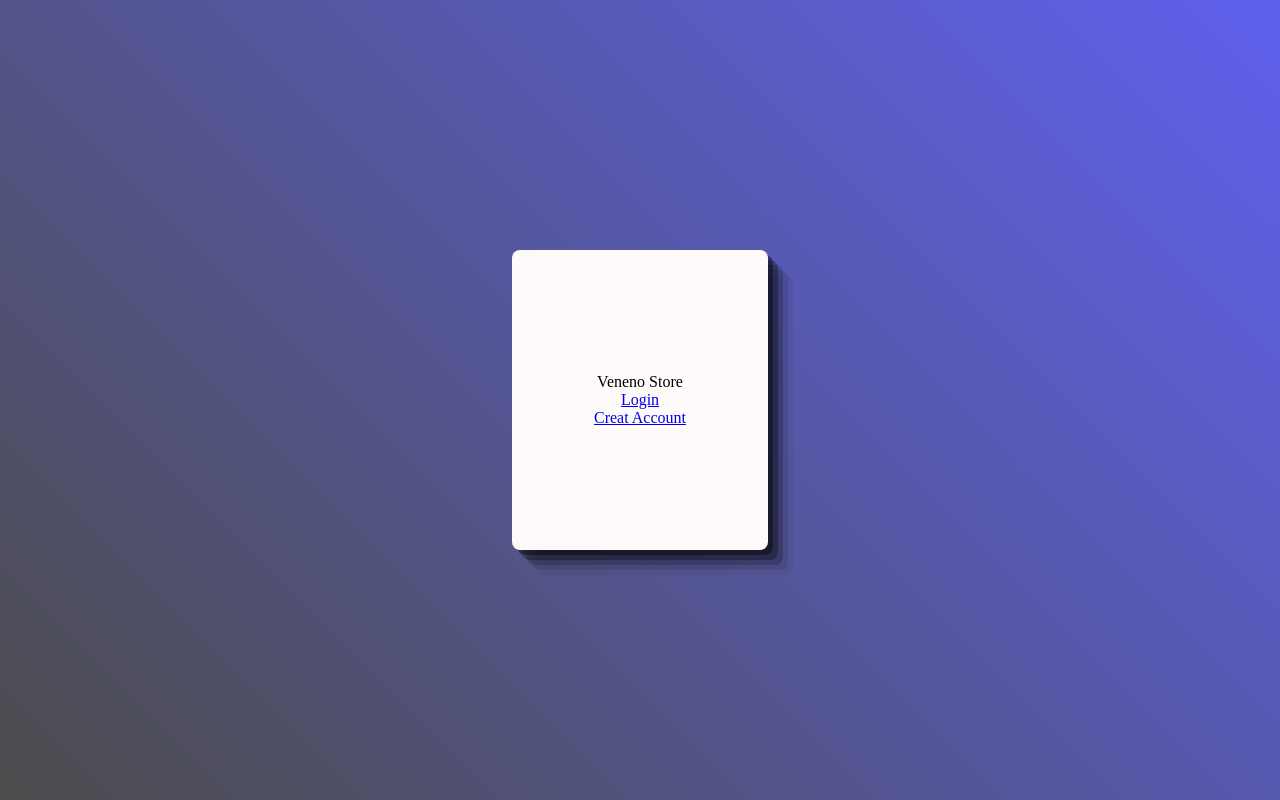
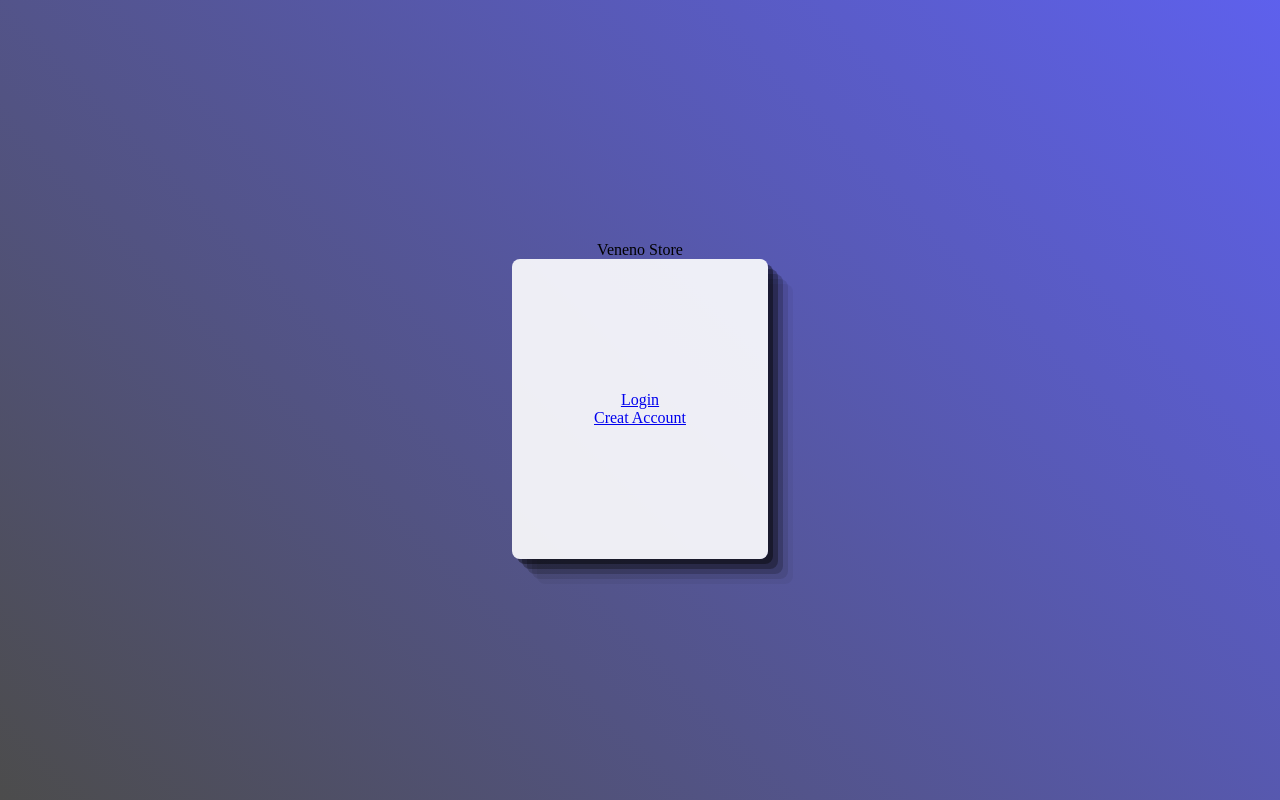
Before and after one commit to PsycoCrazy/Login, a PHP site: page / in a window 1280 px wide. Run offline with PHP 8.4, Linux system fonts and the light colour scheme.

Commit message:
Novas alterações

```diff
--- a/index.css
+++ b/index.css
@@ -5,6 +5,7 @@ body{
 
 .container{
     display: flex;
+    flex-direction: column;
     align-items: center;
     justify-content: center;
     height: 100vh;
@@ -19,7 +20,7 @@ body{
     justify-content: center;
     height: 300px;
     width: 20%;
-    background-color: snow;
+    background-color: rgba(255, 255, 255, 0.903);
     border-radius: 8px;
     box-shadow: rgba(0, 0, 0, 0.4) 5px 5px, rgba(0, 0, 0, 0.3) 10px 10px, rgba(0, 0, 0, 0.2) 15px 15px, rgba(0, 0, 0, 0.1) 20px 20px, rgba(0, 0, 0, 0.05) 25px 25px;
 }
--- a/index.php
+++ b/index.php
@@ -11,8 +11,11 @@
 
 <body>
     <div class="container">
+        <div class="title">
+                <span>Veneno Store</span>
+            </div>
         <div class="box">
-            <span>Veneno Store</span>
+
             <a id="login" href="Login/login.php"> Login </a>
             <a id="creat" href="Creat/Creat.php">Creat Account</a>
         </div>
```
